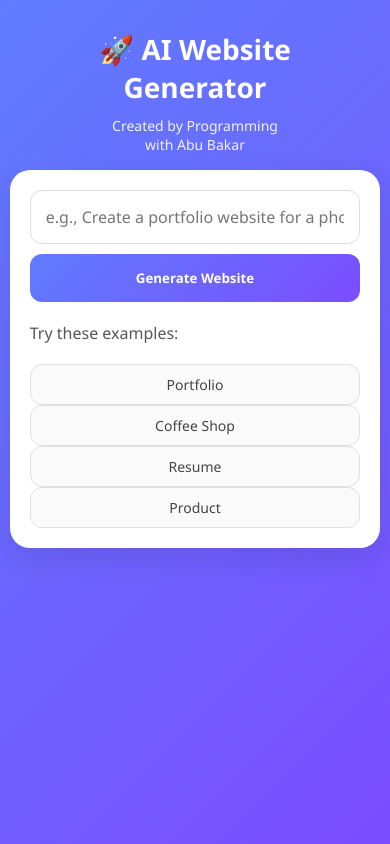
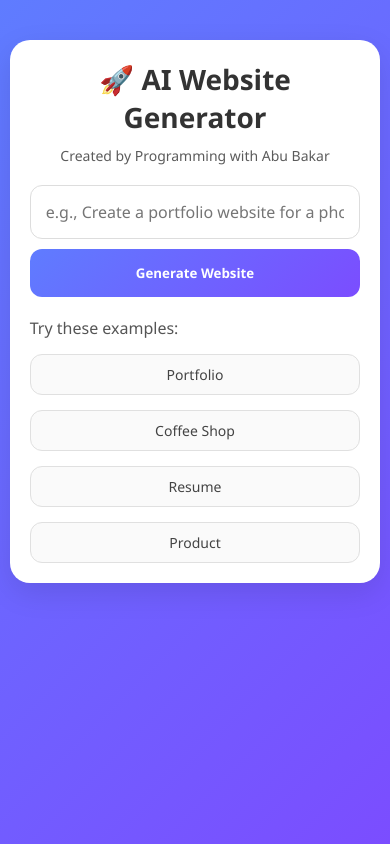
Before and after one commit to azuari/ai-website-generator, a Flask app: page / in a window 390 px wide. Run offline with Flask 3, Linux system fonts and the light colour scheme.

Commit message:
final UI polish + responsive improvement

```diff
--- a/static/style.css
+++ b/static/style.css
@@ -12,8 +12,8 @@ body {
     background: linear-gradient(135deg, #5f7cff, #7b4dff);
     display: flex;
     justify-content: center;
-    align-items: flex-start; /* FIX */
-    padding-top: 90px;      /* tambah */
+    align-items: flex-start;
+    padding: 40px 0;
 }
 
 /* CONTAINER */
@@ -25,18 +25,14 @@ body {
     padding: 40px;
     border-radius: 20px;
     box-shadow: 0 10px 30px rgba(0, 0, 0, 0.1);
-    flex-direction: column; /* FIX */
-    margin-top: 80px; /* FIX */
+    flex-direction: column;
 }
 
 /* HEADER */
 .header {
-    position: absolute;
-    top: 30px;
-    left: 50%;
-    transform: translateX(-50%);
     text-align: center;
-    color: white;
+    margin-bottom: 20px;
+    color: #333;
 }
 
 .header h1 {
@@ -45,7 +41,7 @@ body {
 
 .header p {
     margin-top: 10px;
-    opacity: 0.9;
+    opacity: 0.8;
 }
 
 /* INPUT SECTION */
@@ -83,20 +88,32 @@ body {
     transform: translateY(-2px);
 }
 
-* EXAMPLES */
+/* BUTTON DISABLED */
+button:disabled {
+    opacity: 0.6;
+    cursor: not-allowed;
+}
+
+/* EXAMPLES */
 .examples {
     margin-top: 20px;
-    text-align: left;
 }
 
 .examples p {
-    margin-bottom: 20px;
+    margin-bottom: 15px;
     color: #555;
+}
+
+/* BUTTON GROUP */
+.examples-buttons {
+    display: flex;
+    flex-wrap: wrap;
+    gap: 15px;
 }
 
 /* EXAMPLE BUTTON */
 .example-btn {
-    padding: 10px 18px;
+    padding: 10px 15px;
     border-radius: 12px;
     border: 1px solid #e0e0e0;
     background: #fafafa;
@@ -104,6 +121,8 @@ body {
     font-size: 14px;
     cursor: pointer;
     transition: 0.25s;
+    flex: 1 1 calc(50% - 10px);
+    text-align: center;
 }
 
 .example-btn:hover {
@@ -263,35 +267,18 @@ pre {
         font-size: 14px;
     }
 
-    /* Input jadi stack (atas bawah) */
     .input-wrapper {
         flex-direction: column;
         gap: 10px;
     }
 
-    .input-wrapper input {
-        width: 100%;
-    }
-
+    .input-wrapper input,
     .input-wrapper button {
         width: 100%;
     }
 
-    /* Example button */
-    .examples-buttons {
-        flex-direction: column;
-    }
-
     .example-btn {
-        width: 100%;
-        text-align: center;
-    }
-
-    /* Result page */
-    .result-header {
-        flex-direction: column;
-        align-items: flex-start;
-        gap: 10px;
+        flex: 1 1 100%;
     }
 
     .button-group {
--- a/templates/result.html
+++ b/templates/result.html
@@ -38,7 +38,6 @@
             </div>
             <pre id="codeBlock" style="display: none;"><code id="codeContent">Click "Show Code" to view</code>
             </pre>
-        </div>
         </div>
         </div>
 
```
Also changed, not shown: other parts of static/style.css (+19 -26 lines), templates/index.html (+46 -10 lines).
